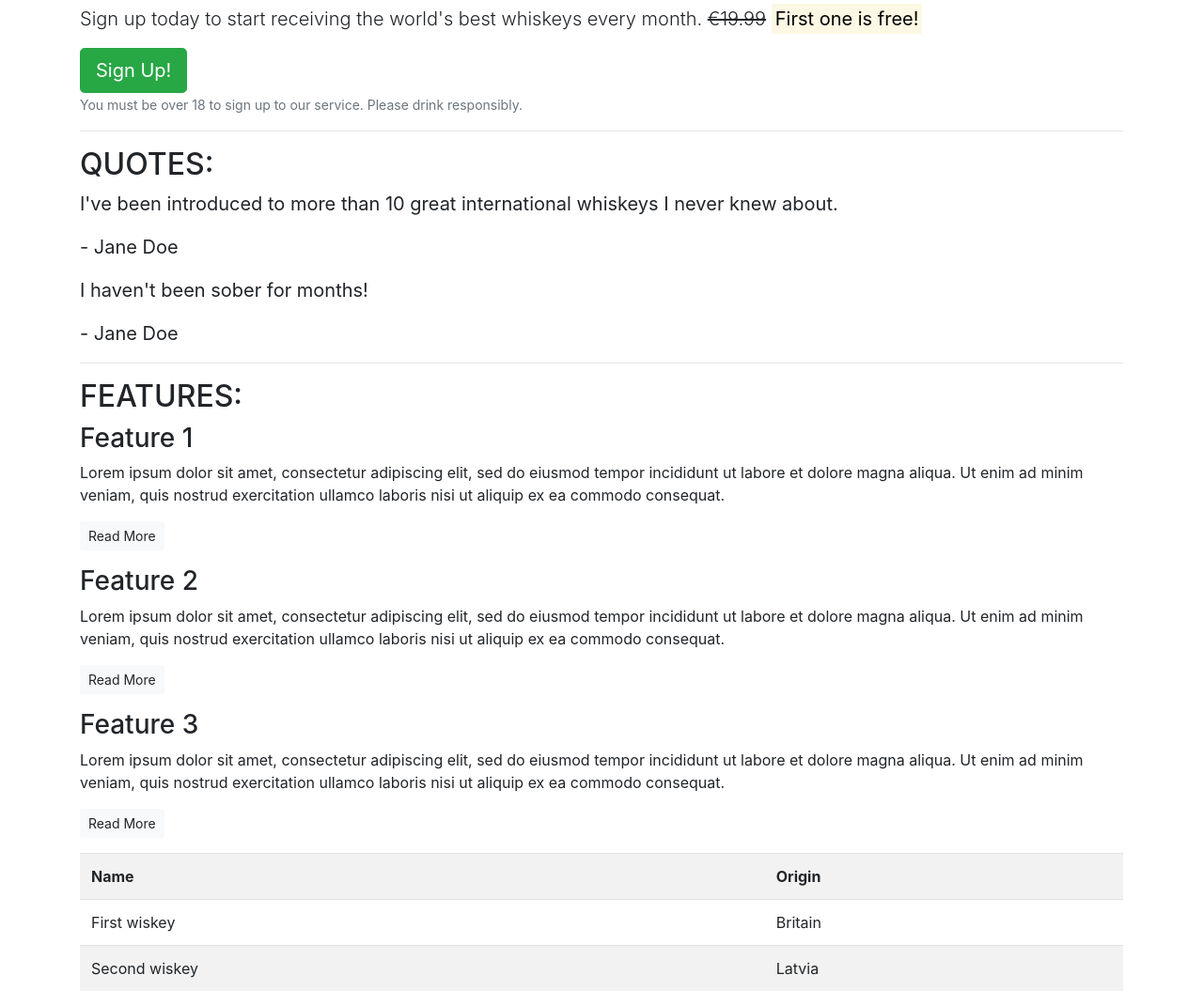
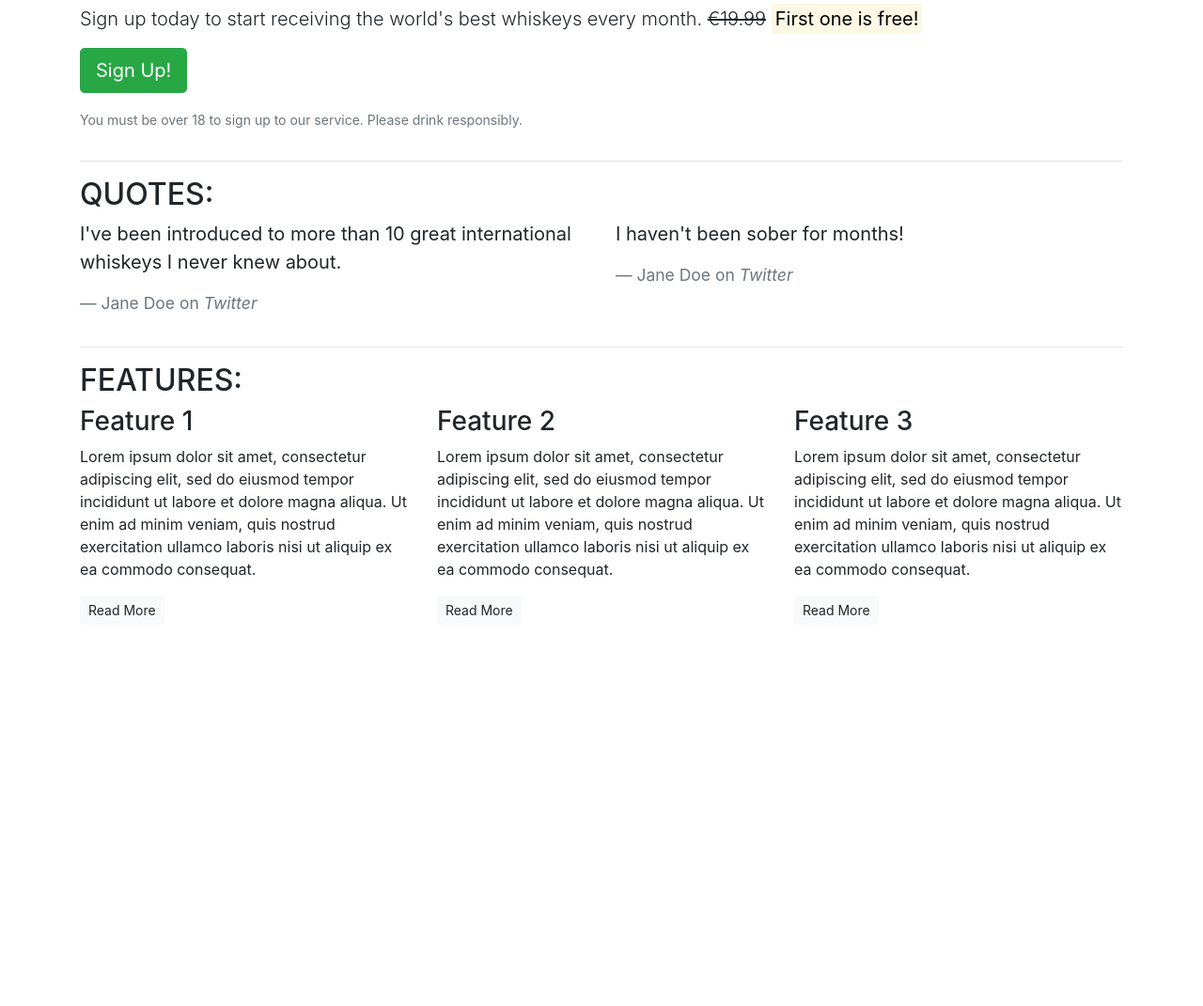
Before and after one commit to JanCimWay/bootstrap-proj-jc, a plain HTML site: page index.html in a window 1280 px wide. Shown: the part 51-1122 px from the top of the page at 94% size. After the commit the page ends 800 px from the top, so only its background shows below. Drawn offline with nearby package versions, Linux system fonts and the light colour scheme.

Commit message:
Add grid to page

```diff
--- a/index.html
+++ b/index.html
@@ -15,75 +15,76 @@
 <body>
     <article class="container">
         <!-- Callout -->
+        <div class="row">
+            <div class="col-12">
                 <section class="callout">
                     <h1>The finest whiskeys delivered to your doorstep.</h1>
-            <p class="lead">Sign up today to start receiving the world's best whiskeys every month. <s>€19.99</s>
-                <strong><mark>First one is free!</mark></strong></p>
-            <button class="btn btn-success btn-lg">Sign Up!</button>
-            <p class="text-muted"><small>You must be over 18 to sign up to our service. Please drink
-                    responsibly.</small></p>
+                    <p class="lead">Sign up today to start receiving the world's best whiskeys every month. <s>€19.99</s> <strong><mark>First one is free!</mark></strong></p>
+                    <p><button class="btn btn-lg btn-success">Sign Up!</button></p>
+                    <p class="text-muted"><small>You must be over 18 to sign up to our service. Please drink responsibly.</small></p>
                 </section>
+            </div>
+        </div>
         <!-- /.callout -->
         <hr>
 
         <!-- Quotes -->
         <section class="quotes">
+            <div class="row">
+                <div class="col-12">
                     <h2 class="text-uppercase">Quotes:</h2>
+                </div>
+            </div>
+            <div class="row">
+                <div class="col-12 col-md-6">
                     <blockquote class="blockquote">
                         <p>I've been introduced to more than 10 great international whiskeys I never knew about.</p>
-                <p>- Jane Doe</p>
+                        <footer class="blockquote-footer">Jane Doe on <cite title="Twitter">Twitter</cite></footer>
                     </blockquote>
+                </div>
+                <div class="col-12 col-md-6">
                     <blockquote class="blockquote">
                         <p>I haven't been sober for months!</p>
-                <p>- Jane Doe</p>
+                        <footer class="blockquote-footer">Jane Doe on <cite title="Twitter">Twitter</cite></footer>
                     </blockquote>
+                </div>
+            </div>
         </section>
         <!-- /.quotes -->
         <hr>
 
         <!-- Features -->
         <section class="features">
+            <div class="row">
+                <div class="col-12">
                     <h2 class="text-uppercase">Features:</h2>
+                </div>
+            </div>
+            <div class="row">
+                <div class="col-12 col-md-6 col-lg-4">
                     <div class="feature">
                         <h3>Feature 1</h3>
-                <p>Lorem ipsum dolor sit amet, consectetur adipiscing elit, sed do eiusmod tempor incididunt ut labore
-                    et dolore magna aliqua. Ut enim ad minim veniam, quis nostrud exercitation ullamco laboris nisi ut
-                    aliquip ex ea commodo consequat.</p>
+                        <p>Lorem ipsum dolor sit amet, consectetur adipiscing elit, sed do eiusmod tempor incididunt ut labore et dolore magna aliqua. Ut enim ad minim veniam, quis nostrud exercitation ullamco laboris nisi ut aliquip ex ea commodo consequat.</p>
                         <p><a class="btn btn-sm btn-light" href="">Read More</a></p>
                     </div>
+                </div>
+                <div class="col-12 col-md-6 col-lg-4">
                     <div class="feature">
                         <h3>Feature 2</h3>
-                <p>Lorem ipsum dolor sit amet, consectetur adipiscing elit, sed do eiusmod tempor incididunt ut labore
-                    et dolore magna aliqua. Ut enim ad minim veniam, quis nostrud exercitation ullamco laboris nisi ut
-                    aliquip ex ea commodo consequat.</p>
+                        <p>Lorem ipsum dolor sit amet, consectetur adipiscing elit, sed do eiusmod tempor incididunt ut labore et dolore magna aliqua. Ut enim ad minim veniam, quis nostrud exercitation ullamco laboris nisi ut aliquip ex ea commodo consequat.</p>
                         <p><a class="btn btn-sm btn-light" href="">Read More</a></p>
                     </div>
+                </div>
+                <div class="col-12 d-md-none d-lg-block col-lg-4">
                     <div class="feature">
                         <h3>Feature 3</h3>
-                <p>Lorem ipsum dolor sit amet, consectetur adipiscing elit, sed do eiusmod tempor incididunt ut labore
-                    et dolore magna aliqua. Ut enim ad minim veniam, quis nostrud exercitation ullamco laboris nisi ut
-                    aliquip ex ea commodo consequat.</p>
+                        <p>Lorem ipsum dolor sit amet, consectetur adipiscing elit, sed do eiusmod tempor incididunt ut labore et dolore magna aliqua. Ut enim ad minim veniam, quis nostrud exercitation ullamco laboris nisi ut aliquip ex ea commodo consequat.</p>
                         <p><a class="btn btn-sm btn-light" href="">Read More</a></p>
+                    </div>
+                </div>
             </div>
         </section>
         <!-- /.features -->
-        <section class="monthly-favorites">
-            <table class="table table-striped">
-                <tr>
-                    <th>Name</th>
-                    <th>Origin</th>
-                </tr>
-                <tr>
-                    <td>First wiskey</td>
-                    <td>Britain</td>
-                </tr>
-                <tr>
-                    <td>Second wiskey</td>
-                    <td>Latvia</td>
-                </tr>
-            </table>
-        </section>
     </article>
 </body>
-
 </html>
```
Lines whose indentation alone changed are shown as unchanged.
